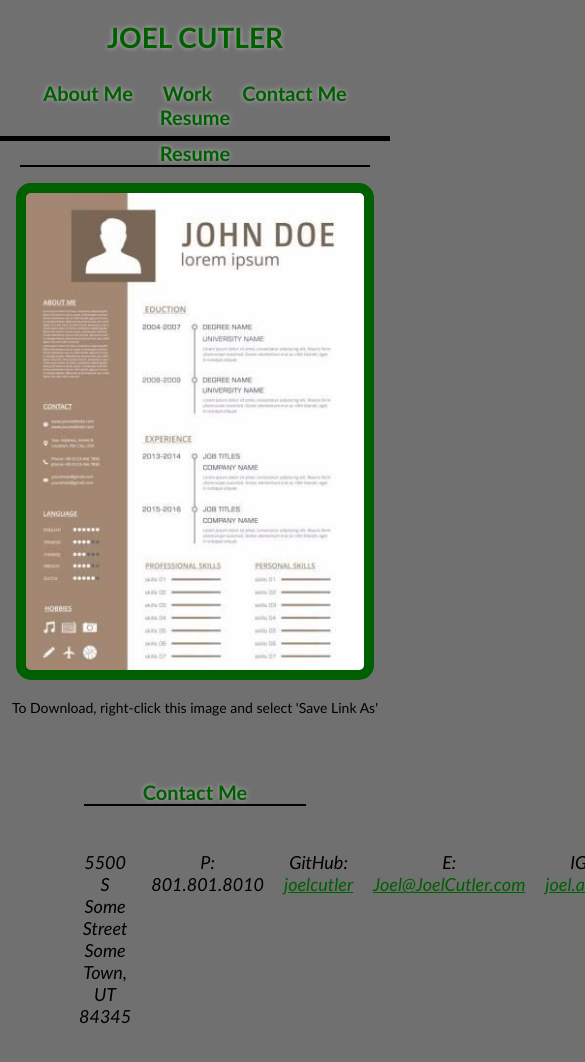
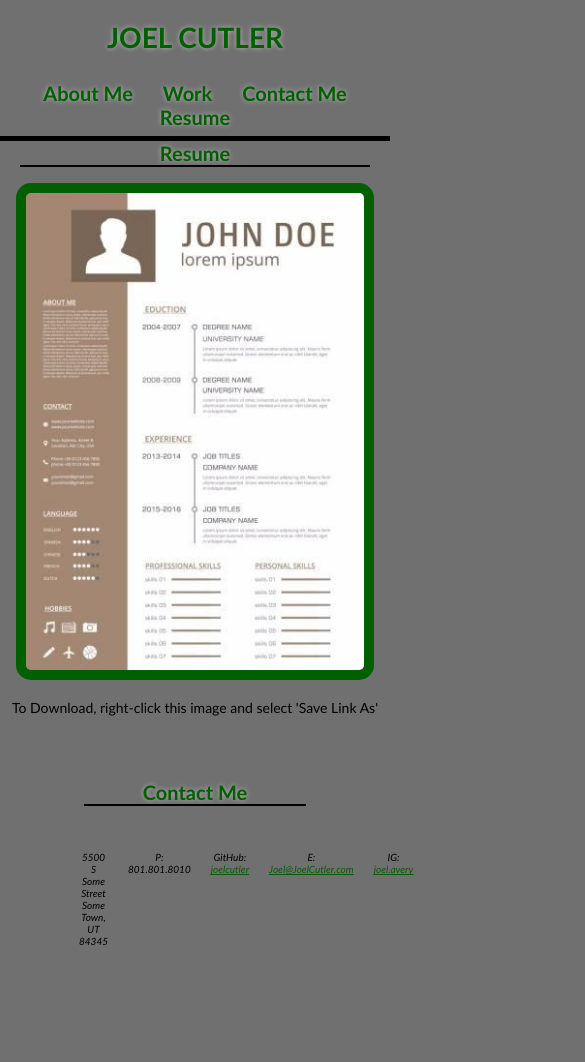
Before and after one commit to joelcutler/react-portfolio, a React (Create React App) app: page /resume in a window 390 px wide. Shown: the top 1062 px of the page, 585 px wide, since content can reach past the window. After the commit the page ends 1021 px from the top, so only its background shows below. Built offline with nearby package versions, Linux system fonts and the light colour scheme.

Commit message:
further styling for responsive design

```diff
--- a/public/index.html
+++ b/public/index.html
@@ -24,7 +24,7 @@
       work correctly both with client-side routing and a non-root public URL.
       Learn how to configure a non-root public URL by running `npm run build`.
     -->
-    <title>React App</title>
+    <title>Joel Cutler's Portfolio</title>
   </head>
   <body>
     <noscript>You need to enable JavaScript to run this app.</noscript>
--- a/src/App.css
+++ b/src/App.css
@@ -304,6 +304,10 @@ header nav ul li a:hover {
     width: 100%;
     max-width: 600px;
   }
+  #contact p {
+    margin-top: 2.5rem;
+    font-size: 12px;
+  }
 }
 
 /* MEDIA QUERY FOR MOBILE PHONES AND SMALLER */
@@ -313,6 +317,10 @@ header nav ul li a:hover {
     width: 100%;
     max-width: 500px;
   }
+  #contact p {
+    margin-top: 2.5rem;
+    font-size: 10px;
+  }
 }
 
 /* MEDIA QUERIES ^^ */
```
